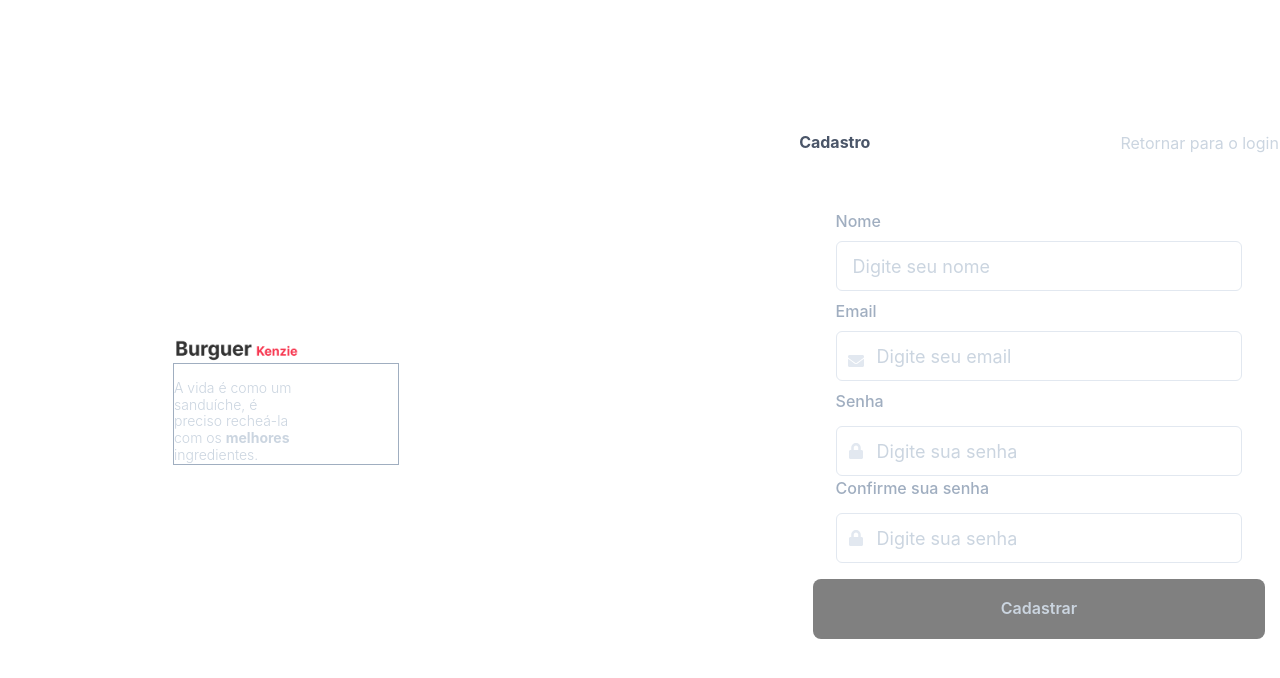
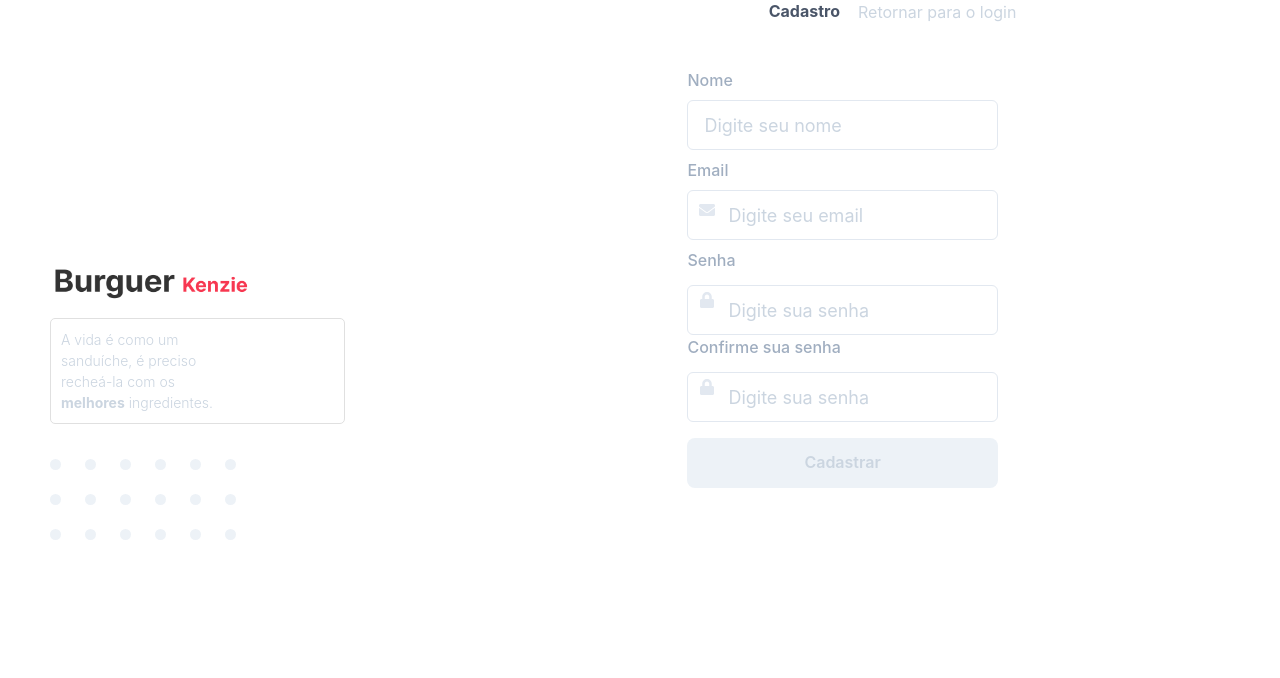
Before and after one commit to Kenzie-Academy-Brasil-Developers/react-entrega-s5-hamburgueria-2-0-com-typescript-json-server-larissakoliveira, a React (Create React App) app: page /register in a window 1280 px wide. Shown: the top 678 px of the page. Built offline with nearby package versions, Linux system fonts and the light colour scheme; no server answers.

Commit message:
login page done

```diff
--- a/src/components/Input/index.tsx
+++ b/src/components/Input/index.tsx
@@ -17,6 +17,8 @@ import {
   forwardRef,
   useRef,
 } from "react";
+
+
 
 interface InputProps extends ChakraInputProps {
   name: string;
@@ -68,7 +70,7 @@ const InputBase: ForwardRefRenderFunction<HTMLInputElement, InputProps> = (
 
       <InputGroup flexDirection="column">
         {Icon && (
-          <InputLeftElement color={inputVariation[variation]} mt="2.5">
+          <InputLeftElement color={inputVariation[variation]} >
             <Icon />
           </InputLeftElement>
         )}
--- a/src/components/Login/index.tsx
+++ b/src/components/Login/index.tsx
@@ -18,6 +18,7 @@ import { FieldValues } from "react-hook-form";
 import { FaEnvelope, FaLock } from "react-icons/fa";
 import { useNavigate } from "react-router-dom";
 import { Input } from "../../components/Input";
+import { FiShoppingBag } from 'react-icons/fi';
 
 interface FormProps {
   handleForm: (userData: LoginData) => void;
@@ -54,10 +55,8 @@ const Login = () => {
     resolver: yupResolver(schema),
   });
 
-  const handleForm = (
-    userData: LoginData
-  ) => {
-    console.log(userData)
+  const handleForm = (userData: LoginData) => {
+    console.log(userData);
     login(userData);
   };
 
@@ -69,21 +68,22 @@ const Login = () => {
         justifyContent="center"
         height={["auto", "auto", "100vh", "100vh"]}
         color="white"
-        flexDirection={['column', 'column', 'row', 'row']}
+        flexDirection={["column", "column", "row", "row"]}
       >
         <Grid
           as="form"
           onSubmit={handleSubmit(handleForm)}
-          id= 'login_Form'
+          id="login_Form"
           padding="20px 15px"
           mt={["4", "4", "0"]}
           w={["100%", "100%", "40%", "40%"]}
+          marginLeft="100px"
         >
           <Heading size="md" color="gray.600">
             Login
           </Heading>
           <VStack mt="6" spacing="4">
-            <Box w="90%">
+            <Box w="100%">
               <Input
                 label="Email"
                 placeholder="Digite seu email"
@@ -107,16 +107,16 @@ const Login = () => {
           </VStack>
           <VStack mt="4" spacing="5">
             <Button
-              bg="blue.information"
-              w="90%"
-              color="black"
-              h="60px"
+              bg="#219653"
+              w={["200px", "100%"]}
+              color="#FFFFFF"
+              h="50px"
               borderRadius="10px"
               _hover={{
                 bgColor: "green.primary50",
               }}
               type="submit"
-              form='login_Form'
+              form="login_Form"
             >
               Logar
             </Button>
@@ -124,14 +124,14 @@ const Login = () => {
               Crie sua conta para saborear muitas delícias e matar sua fome!
             </Text>
             <Button
-              bg="gray.0"
-              w={["200px", "452px"]}
+              bg="gray.100"
+              w={["200px", "100%"]}
               color="gray.300"
-              h="60px"
+              h="50px"
               borderRadius="8px"
               onClick={() => navigate("/register")}
               _hover={{
-                background: "gray.200",
+                background: "gray.100",
               }}
             >
               Cadastrar
@@ -143,7 +143,7 @@ const Login = () => {
           justifyContent="center"
           flexDirection={["column", "column", "column", "column"]}
           alignItems="flex-start"
-          ml='10'
+          ml="10"
         >
           <Box w={["100%", "100%", "50%", "50%"]} paddingRight="100px">
             <Image
@@ -152,20 +152,28 @@ const Login = () => {
               w={["120px", "120px", "200px", "200px"]}
             />
           </Box>
-          <Box border="1px" borderColor="gray.400"  w={["100%", "100%", "50%", "50%"]} paddingRight="100px">
-            <Heading mt="4" as="h1">
+          <Box
+            border= "1px solid #E0E0E0"
+            w={["100%", "100%", "45%", "45%"]}
+            paddingRight="100px"
+            box-shadow= "0px 4px 40px -20px #00000040"
+            margin= "15px 0px"
+            borderRadius= "5px"
+          >
+            {/* <FiShoppingBag /> */}
               <Text
                 fontWeight="light"
                 color="gray.300"
                 fontSize="sm"
                 maxW="350px"
+                padding="10px"
               >
                 A vida é como um sanduíche, é preciso recheá-la com os{" "}
-                <b>melhores</b> ingredientes.
+                <strong>melhores</strong> ingredientes.
               </Text>
-            </Heading>
+
           </Box>
-          <Grid templateColumns="repeat(6, 3fr)" gap={6} mt="5" w="20%" >
+          <Grid templateColumns="repeat(6, 3fr)" gap={6} mt="5" w="20%">
             {Array.from({ length: 18 }).map((_, i) => (
               <Box
                 borderRadius="10px"
--- a/src/components/Register/index.tsx
+++ b/src/components/Register/index.tsx
@@ -1,5 +1,22 @@
-import { Box, Button, Flex, FormControl, Grid, Heading, HStack, Image, Text, VStack } from "@chakra-ui/react";
-import { DeepMap, FieldError, FieldValues, useForm, UseFormRegister } from "react-hook-form";
+import {
+  Box,
+  Button,
+  Flex,
+  FormControl,
+  Grid,
+  Heading,
+  HStack,
+  Image,
+  Text,
+  VStack,
+} from "@chakra-ui/react";
+import {
+  DeepMap,
+  FieldError,
+  FieldValues,
+  useForm,
+  UseFormRegister,
+} from "react-hook-form";
 import * as yup from "yup";
 import { yupResolver } from "@hookform/resolvers/yup";
 import { useAuth } from "../../providers/Auth/AuthContext";
@@ -8,7 +25,7 @@ import { FaEnvelope, FaLock } from "react-icons/fa";
 import { useNavigate } from "react-router-dom";
 import * as React from "react";
 import logo from "../../assets/imgs/logo.png";
-import { Link } from "@chakra-ui/react"
+import { Link } from "@chakra-ui/react";
 
 interface FormData {
   email: string;
@@ -24,7 +41,6 @@ interface SignupData {
 }
 
 const Register = () => {
-
   const navigate = useNavigate();
 
   const { signUp } = useAuth();
@@ -48,9 +64,8 @@ const Register = () => {
   });
 
   const handleForm = (data: FormData) => {
-    signUp(data)
+    signUp(data);
   };
-
 
   return (
     <Flex>
@@ -58,9 +73,10 @@ const Register = () => {
         w={["100%", "100%", "90%", "65%"]}
         justifyContent="center"
         flexDirection={["column", "column", "column", "column"]}
-          alignItems="center"
+        alignItems="flex-start"
+        ml="50px"
       >
-          <Grid>
+
           <Box w={["100%", "100%", "50%", "50%"]} paddingRight="100px">
             <Image
               src={logo}
@@ -68,49 +84,65 @@ const Register = () => {
               w={["120px", "120px", "200px", "200px"]}
             />
           </Box>
-          <Box border="1px" borderColor="gray.400"  w={["100%", "100%", "50%", "50%"]} paddingRight="100px">
-            <Heading mt="4" as="h1">
+          <Box
+            border= "1px solid #E0E0E0"
+            w={["100%", "100%", "45%", "45%"]}
+            paddingRight="100px"
+            box-shadow= "0px 4px 40px -20px #00000040"
+            margin= "15px 0px"
+            borderRadius= "5px"
+          >
+               {/* <FiShoppingBag /> */}
               <Text
                 fontWeight="light"
                 color="gray.300"
                 fontSize="sm"
                 maxW="350px"
+                padding="10px"
               >
                 A vida é como um sanduíche, é preciso recheá-la com os{" "}
-                <b>melhores</b> ingredientes.
+                <strong>melhores</strong> ingredientes.
               </Text>
-            </Heading>
               </Box>
+              <Grid templateColumns="repeat(6, 3fr)" gap={6} mt="5" w="20%">
+            {Array.from({ length: 18 }).map((_, i) => (
+              <Box
+                borderRadius="10px"
+                bg="gray.100"
+                h="11px"
+                w="11px"
+                key={i}
+              />
+            ))}
           </Grid>
       </Flex>
-        <Grid>
         <Flex
+        mr='200px'
           padding={["10px 15px", "10 15px", "0px", "0px"]}
           alignItems="center"
-        justifyContent="center"
+          justifyContent="flex-start"
           height={["auto", "auto", "100vh", "100vh"]}
           color="white"
-        flexDirection='column'
+          flexDirection="column"
         >
-        <HStack spacing='250px'>
-
+          <HStack spacing="18">
             <Heading size="sm" color="gray.600">
               Cadastro
-          </Heading>handleForm
-          <Link text-decoration='underline'color="gray.300" href='/login'>
+            </Heading>
+            handleForm
+            <Link text-decoration="underline" mr='60px' color="gray.300" href="/login">
               Retornar para o login
             </Link>
           </HStack>
-        <FormControl
+          <Grid
             as="form"
             onSubmit={handleSubmit(handleForm)}
-          id= 'register_Form'
-          padding="30px 15px"
-          bg="white"
+            id="register_Form"
+            padding="20px 15px"
             mt={["4", "4", "0"]}
             w={["100%", "100%", "100%", "100%"]}
+            marginRight="100px"
           >
-
             <VStack mt="6" spacing="5">
               <Box w="90%">
                 <Input
@@ -151,28 +183,25 @@ const Register = () => {
               </Box>
             </VStack>
             <VStack mt="4" spacing="5">
-
               <Button
-              bg="gray.0"
-              type="submit"
-              form='register_Form'
-              w={["200px", "452px"]}
+              bg="gray.100"
+              w={["200px", "90%"]}
               color="gray.300"
-              h="60px"
+              h="50px"
               borderRadius="8px"
               onClick={() => signUp}
               _hover={{
-                background: "gray.200",
+                background: "gray.100",
               }}
               >
                 Cadastrar
               </Button>
             </VStack>
-        </FormControl>
+          </Grid>
         </Flex>
-      </Grid>
+
     </Flex>
   );
 };
 
-export default Register
+export default Register;
--- a/src/index.css
+++ b/src/index.css
@@ -1,5 +1,5 @@
 body {
-  margin: 0;
+  margin: 0 auto;
   font-family: -apple-system, BlinkMacSystemFont, 'Segoe UI', 'Roboto', 'Oxygen',
     'Ubuntu', 'Cantarell', 'Fira Sans', 'Droid Sans', 'Helvetica Neue',
     sans-serif;
--- a/src/providers/Auth/AuthContext.tsx
+++ b/src/providers/Auth/AuthContext.tsx
@@ -32,7 +32,7 @@ const AuthProvider = ({ children }: AuthProviderProps) => {
       .post("/login", {email, password})
       .then((response) => {
         localStorage.setItem("@tokenHamburkenzie", response.data.accessToken);
-        setAuthToken(response.data.token);
+        setAuthToken(response.data.accessToken);
         navigate("/");
       })
       .catch((err) => console.log(err));
--- a/src/styles/theme.ts
+++ b/src/styles/theme.ts
@@ -3,13 +3,14 @@ import { extendTheme, theme as ChakraTheme } from "@chakra-ui/react";
 export const theme = extendTheme ({
     colors: {
         green: {
-            primary: "rgba(39, 174, 96, 1)",
+            100: "#219653",
             primary50: "rgba(147, 215, 175, 1)",
             success: "rgba(22, 136, 33, 1)",
           },
         gray: {
             600: "#333333",
             300: "#828282",
+            200: "#999999",
             100: "#E0E0E0",
             0: "#F5F5F5",
         },
```
Also changed, not shown: 1 other file (tests, documents, lock files or other folders). Lines whose indentation alone changed are shown as unchanged.
